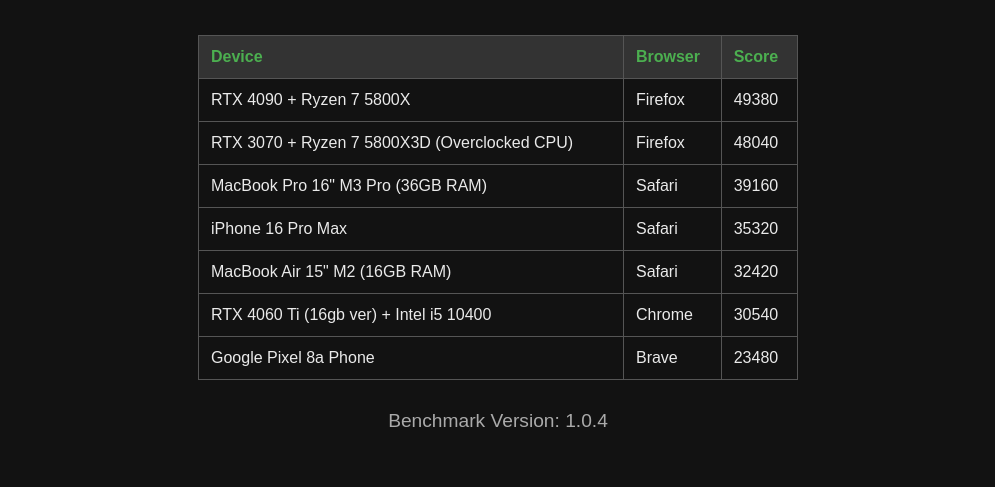
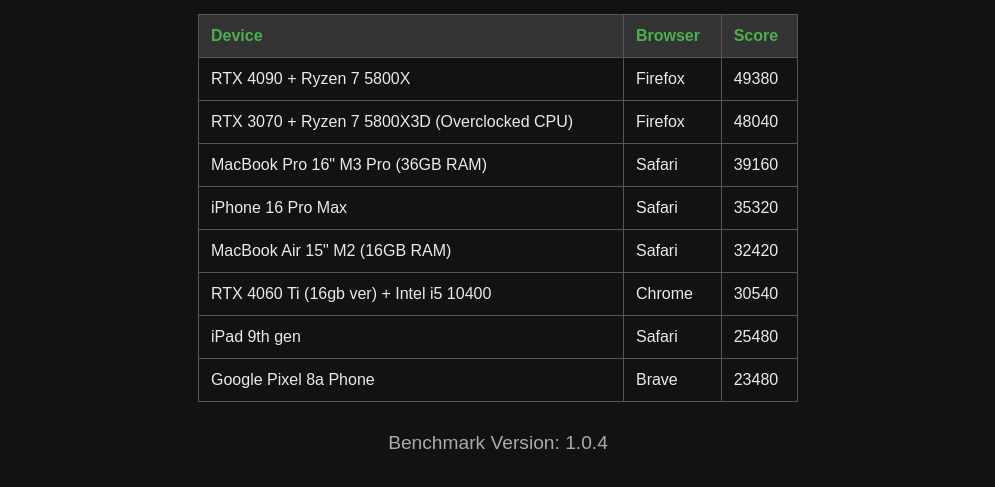
Before and after one commit to dillfrescott/cubes, a plain HTML site: page scores.html in a window 1280 px wide. Shown: the part 245-732 px from the top of the page, without its empty margins (142-1137 px from the left). Drawn offline with Linux system fonts and the light colour scheme.

Commit message:
Update scores.html

```diff
--- a/scores.html
+++ b/scores.html
@@ -96,6 +96,11 @@
             <td>30540</td>
         </tr>
         <tr>
+            <td>iPad 9th gen</td>
+            <td>Safari</td>
+            <td>25480</td>
+        </tr>
+        <tr>
             <td>Google Pixel 8a Phone</td>
             <td>Brave</td>
             <td>23480</td>
```
